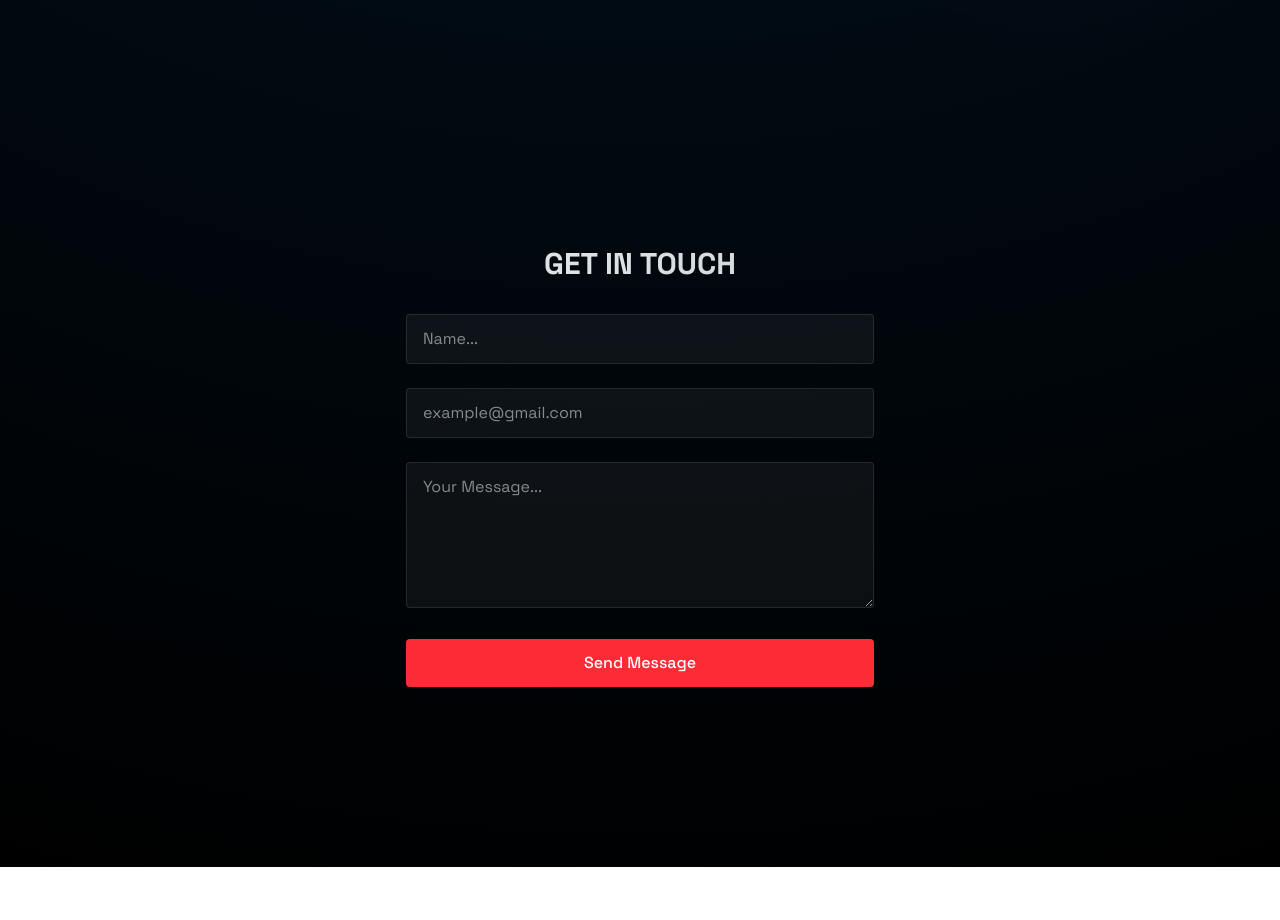
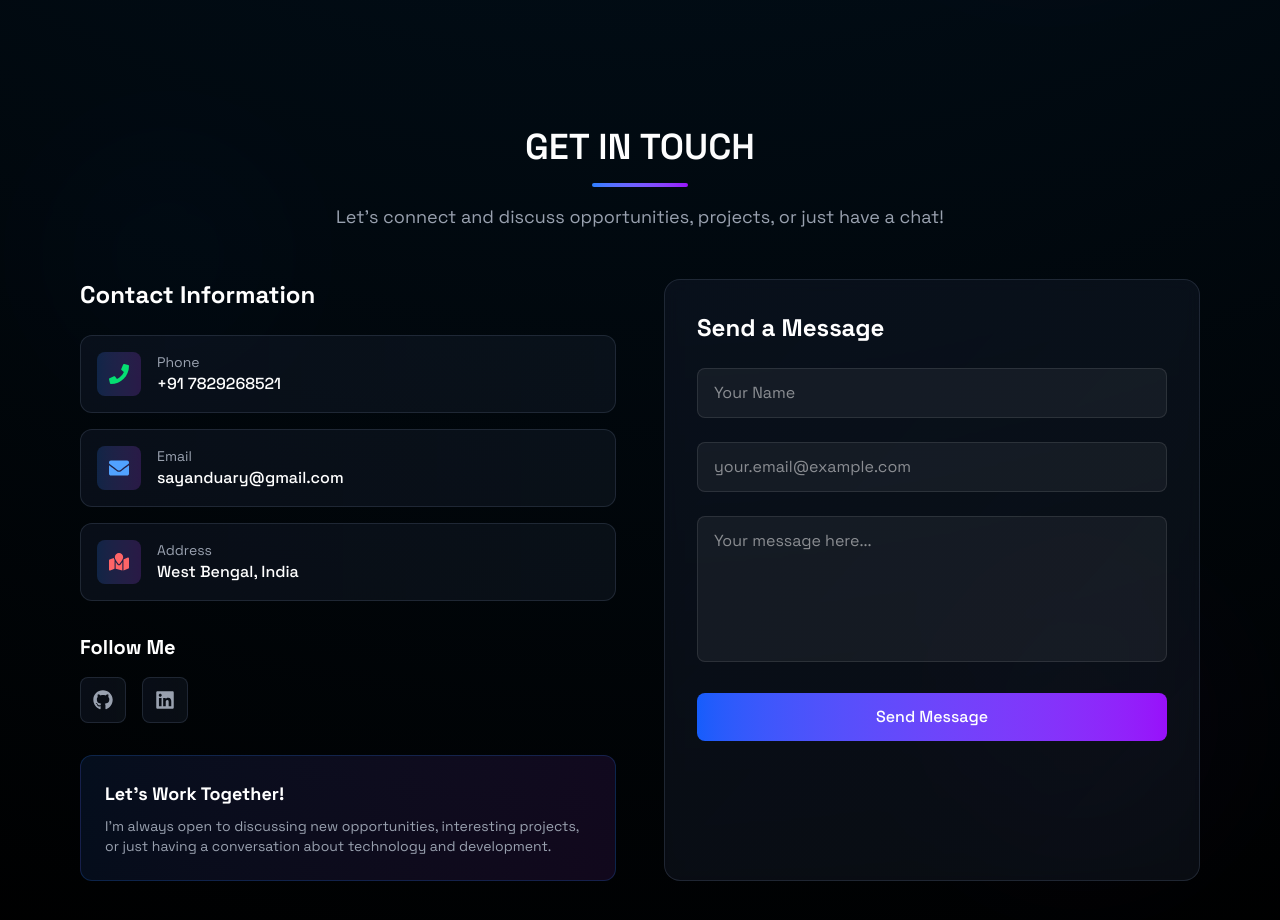
Before and after one commit to Sayanduary/sayanduary-portfolio, a React (Vite) app: page / in a window 1280 px wide. Shown: the part 3240-4160 px from the top of the page. Before the commit the page ends 4107 px from the top, so only its background shows below. Built offline with nearby package versions, Linux system fonts and the light colour scheme.

Commit message:
project modification

```diff
--- a/src/components/sections/Contact.jsx
+++ b/src/components/sections/Contact.jsx
@@ -1,6 +1,8 @@
 import { useState } from "react";
 import { RevealOnScroll } from "./RevealOnScroll";
+import { FaPhone, FaEnvelope, FaGithub, FaLinkedin } from "react-icons/fa";
 import emailjs from "emailjs-com";
+import {FaMapLocation} from "react-icons/fa6";
 
 export const Contact = () => {
   const [formData, setFormData] = useState({
@@ -35,16 +37,126 @@ export const Contact = () => {
         });
   };
 
+  const contactInfo = [
+    {
+      icon: FaPhone,
+      label: "Phone",
+      value: "+91 7829268521",
+      href: "tel:+917829268521",
+      color: "text-green-400"
+    },
+    {
+      icon: FaEnvelope,
+      label: "Email",
+      value: "sayanduary@gmail.com",
+      href: "mailto:sayanduary@gmail.com",
+      color: "text-blue-400"
+    },
+    {
+      icon: FaMapLocation,
+      label: "Address",
+      value: "West Bengal, India",
+      href: "https://maps.app.goo.gl/84CdvhxzkGonUymc8",
+      color: "text-red-400"
+    }
+  ];
+
+  const socialLinks = [
+    {
+      icon: FaGithub,
+      href: "https://github.com/Sayanduary",
+      label: "GitHub"
+    },
+    {
+      icon: FaLinkedin,
+      href: "https://linkedin.com/in/sayanduary",
+      label: "LinkedIn"
+    }
+  ];
+
   return (
       <section
           id="contact"
-      className="min-h-screen flex items-center justify-center py-20"
+          className="min-h-screen flex items-center justify-center py-20 relative overflow-hidden"
       >
+        {/* Background decorative elements */}
+        <div className="absolute inset-0 opacity-20">
+          <div className="absolute top-20 left-10 w-64 h-64 bg-blue-500/10 rounded-full blur-3xl"></div>
+          <div className="absolute bottom-20 right-10 w-80 h-80 bg-purple-500/10 rounded-full blur-3xl"></div>
+        </div>
+
         <RevealOnScroll>
-        <div className="px-4 w-full min-w-[300px] md:w-[500px] sm:w-2/3 p-6">
-          <h2 className="text-3xl font-bold mb-8 bg-gradient-to-r  from-gray-200 to-gray-300  bg-clip-text text-transparent text-center">
+          <div className="px-4 w-full max-w-6xl mx-auto">
+            {/* Header */}
+            <div className="text-center mb-12">
+              <h2 className="text-3xl md:text-4xl font-semibold mb-4 bg-gradient-to-r from-gray-100 via-white to-gray-200 bg-clip-text text-transparent">
                 GET IN TOUCH
               </h2>
+              <div className="h-1 w-24 bg-gradient-to-r from-blue-500 to-purple-600 rounded-full mx-auto mb-4"></div>
+              <p className="text-gray-400 text-lg max-w-2xl mx-auto">
+                Let's connect and discuss opportunities, projects, or just have a chat!
+              </p>
+            </div>
+
+            <div className="grid grid-cols-1 lg:grid-cols-2 gap-12">
+              {/* Contact Information */}
+              <div className="space-y-8">
+                <div>
+                  <h3 className="text-2xl font-bold text-white mb-6">Contact Information</h3>
+                  <div className="space-y-4">
+                    {contactInfo.map((info, index) => (
+                        <a
+                            key={index}
+                            href={info.href}
+                            target={info.href.startsWith('http') ? '_blank' : '_self'}
+                            rel={info.href.startsWith('http') ? 'noopener noreferrer' : undefined}
+                            className="flex items-center gap-4 p-4 rounded-xl bg-gradient-to-r from-gray-900/50 to-gray-800/30 border border-gray-700/50 hover:border-blue-500/50 transition-all duration-300 hover:scale-[1.02] group"
+                        >
+                          <div className={`p-3 rounded-lg bg-gradient-to-r from-blue-500/20 to-purple-500/20 ${info.color} group-hover:scale-110 transition-transform duration-300`}>
+                            <info.icon className="text-xl" />
+                          </div>
+                          <div>
+                            <p className="text-gray-400 text-sm">{info.label}</p>
+                            <p className="text-white font-medium">{info.value}</p>
+                          </div>
+                        </a>
+                    ))}
+                  </div>
+                </div>
+
+                {/* Social Links */}
+                <div>
+                  <h3 className="text-xl font-bold text-white mb-4">Follow Me</h3>
+                  <div className="flex gap-4">
+                    {socialLinks.map((social, index) => (
+                        <a
+                            key={index}
+                            href={social.href}
+                            target="_blank"
+                            rel="noopener noreferrer"
+                            className="p-3 rounded-lg bg-gradient-to-r from-gray-900/50 to-gray-800/30 border border-gray-700/50 hover:border-blue-500/50 text-gray-400 hover:text-white transition-all duration-300 hover:scale-110 group"
+                            aria-label={social.label}
+                        >
+                          <social.icon className="text-xl" />
+                        </a>
+                    ))}
+                  </div>
+                </div>
+
+                {/* Additional Info */}
+                <div className="p-6 rounded-xl bg-gradient-to-r from-blue-500/10 to-purple-500/10 border border-blue-500/20">
+                  <h4 className="text-lg font-bold text-white mb-2">Let's Work Together!</h4>
+                  <p className="text-gray-400 text-sm">
+                    I'm always open to discussing new opportunities, interesting projects,
+                    or just having a conversation about technology and development.
+                  </p>
+                </div>
+              </div>
+
+              {/* Contact Form */}
+              <div className="bg-gradient-to-br from-gray-900/50 to-gray-800/30 backdrop-blur-sm rounded-2xl border border-gray-700/50 p-8">
+                <h3 className="text-2xl font-bold text-white mb-6">Send a Message</h3>
+
                 <form className="space-y-6" onSubmit={handleSubmit}>
                   <div className="relative">
                     <input
@@ -53,8 +165,8 @@ export const Contact = () => {
                         name="name"
                         required
                         value={formData.name}
-                className="w-full bg-white/5 border border-white/10 rounded px-4 py-3 text-white transition focus:outline-none focus:border-blue-500 focus:bg-blue-500/5"
-                placeholder="Name..."
+                        className="w-full bg-white/5 border border-white/10 rounded-lg px-4 py-3 text-white transition focus:outline-none focus:border-blue-500 focus:bg-blue-500/5 focus:ring-1 focus:ring-blue-500/50"
+                        placeholder="Your Name"
                         onChange={(e) =>
                             setFormData({ ...formData, name: e.target.value })
                         }
@@ -68,8 +180,8 @@ export const Contact = () => {
                         name="email"
                         required
                         value={formData.email}
-                className="w-full bg-white/5 border border-white/10 rounded px-4 py-3 text-white transition focus:outline-none focus:border-blue-500 focus:bg-blue-500/5"
-                placeholder="example@gmail.com"
+                        className="w-full bg-white/5 border border-white/10 rounded-lg px-4 py-3 text-white transition focus:outline-none focus:border-blue-500 focus:bg-blue-500/5 focus:ring-1 focus:ring-blue-500/50"
+                        placeholder="your.email@example.com"
                         onChange={(e) =>
                             setFormData({ ...formData, email: e.target.value })
                         }
@@ -83,8 +195,8 @@ export const Contact = () => {
                       required
                       rows={5}
                       value={formData.message}
-                className="w-full bg-white/5 border border-white/10 rounded px-4 py-3 text-white transition focus:outline-none focus:border-blue-500 focus:bg-blue-500/5"
-                placeholder="Your Message..."
+                      className="w-full bg-white/5 border border-white/10 rounded-lg px-4 py-3 text-white transition focus:outline-none focus:border-blue-500 focus:bg-blue-500/5 focus:ring-1 focus:ring-blue-500/50 resize-none"
+                      placeholder="Your message here..."
                       onChange={(e) =>
                           setFormData({ ...formData, message: e.target.value })
                       }
@@ -93,29 +205,38 @@ export const Contact = () => {
 
                   <button
                       type="submit"
-              className={`w-full py-3 px-6 rounded font-medium transition relative overflow-hidden ${
+                      className={`w-full py-3 px-6 rounded-lg font-medium transition-all duration-300 relative overflow-hidden ${
                           isSending
                               ? "bg-gray-500 cursor-not-allowed"
-                  : "bg-red-500 cursor-pointer hover:-translate-y-0.5 hover:shadow-[0_0_15px_rgba(59,130,246,0.4)]"
+                              : "bg-gradient-to-r from-blue-600 to-purple-600 hover:from-blue-500 hover:to-purple-500 cursor-pointer hover:scale-[1.02] hover:shadow-lg hover:shadow-blue-500/25"
                       } text-white`}
                       disabled={isSending}
                   >
-              {isSending ? "Sending..." : "Send Message"}
+                    {isSending ? (
+                        <span className="flex items-center justify-center gap-2">
+                      <div className="w-4 h-4 border-2 border-white/30 border-t-white rounded-full animate-spin"></div>
+                      Sending...
+                    </span>
+                    ) : (
+                        "Send Message"
+                    )}
                   </button>
                 </form>
 
                 {successMessage && (
                     <div
-              className={`mt-4 text-center text-lg font-medium p-3 rounded ${
+                        className={`mt-6 text-center text-sm font-medium p-4 rounded-lg border ${
                             successMessage.includes("Successfully")
-                  ? "text-green-500 bg-green-900/20"
-                  : "text-red-500 bg-red-900/20"
+                                ? "text-green-400 bg-green-900/20 border-green-500/30"
+                                : "text-red-400 bg-red-900/20 border-red-500/30"
                         }`}
                     >
                       {successMessage}
                     </div>
                 )}
               </div>
+            </div>
+          </div>
         </RevealOnScroll>
       </section>
   );
--- a/src/components/sections/Projects.jsx
+++ b/src/components/sections/Projects.jsx
@@ -43,7 +43,7 @@ export const Projects = () => {
             {/* Enhanced Header */}
             <div className="text-center mb-16">
               <div className="inline-block">
-                <h2 className="text-5xl md:text-6xl font-black mb-4 bg-gradient-to-r from-blue-400 via-purple-500 to-cyan-400 bg-clip-text text-transparent">
+                <h2 className="text-3xl md:text-4xl font-semibold mb-4 bg-gradient-to-r from-gray-100 via-white to-gray-200 bg-clip-text text-transparent">
                   FEATURED PROJECTS
                 </h2>
                 <div className="h-1 w-32 bg-gradient-to-r from-blue-500 to-purple-600 rounded-full mx-auto"></div>
```
Lines whose indentation alone changed are shown as unchanged.
